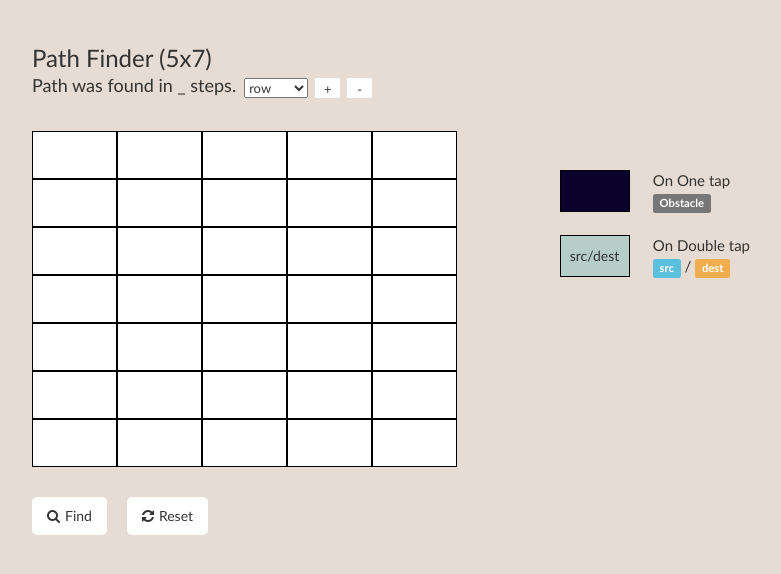
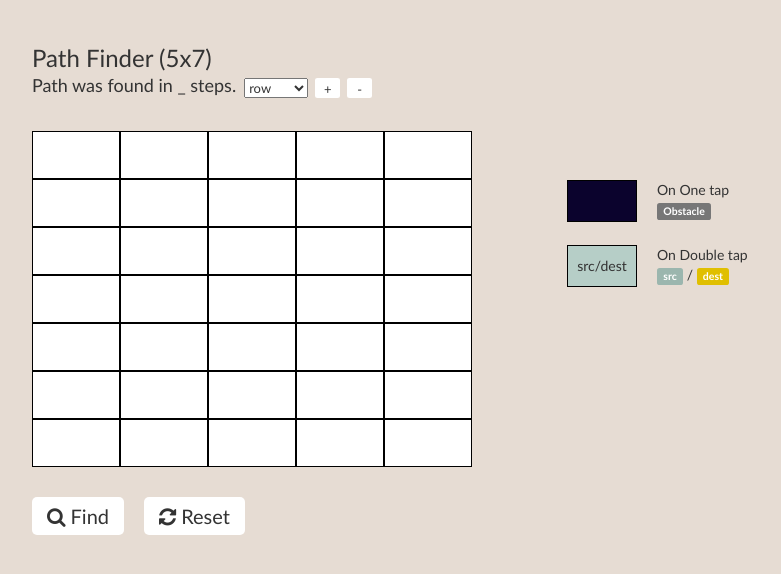
Before and after one commit to Keval9shah/web, a PHP site: page /pathFinder.html in a window 1280 px wide. Shown: the top 574 px of the page, without its empty margins (23-804 px from the left). Run offline with PHP 8.4, Linux system fonts and the light colour scheme.

Commit message:
ℹ added info

```diff
--- a/path finder/pathFinder.html
+++ b/path finder/pathFinder.html
@@ -27,20 +27,20 @@
         </div>
     </div>
     <div id="info">
-        <div class="row">
-            <div class="col-4">
-                <button style="width:70px;height:42px;background: #0b032d;"></button>
+        <div class="row1">
+            <div class="col1">
+                <button class="inf" style="background: #0b032d;"></button>
             </div>
-            <div class="col-5" style="font-size: 15px;">
+            <div class="col2">
                 On One tap <br>
                 <div class="label label-default">Obstacle</div>
             </div>
         </div><br>
-        <div class="row">
-            <div class="col-4">
-                <button style="width:70px;height:42px;background: #B6CEC7;">src/dest</button>
+        <div class="row1">
+            <div class="col1">
+                <button class="inf" style="background: #B6CEC7;">src/dest</button>
             </div>
-            <div class="col-5" style="font-size: 15px;">
+            <div class="col2">
                 On Double tap <br>
                 <div class="label label-info">src</div> /
                 <div class="label label-warning">dest</div>
@@ -50,7 +50,7 @@
     <script src="pf.js"></script>
     <div id='bottom'>
         <button class='bttn b1' title='Find' onclick='editMode(fiind)'><i class='fa fa-search' aria-hidden='true'></i>Find</button>
-        <button class='bttn' title='Reset' onclick='reset()'><i class='fa fa-refresh' aria-hidden='true'></i>Reset</button>
+        <button class='bttn b2' title='Reset' onclick='reset()'><i class='fa fa-refresh' aria-hidden='true'></i>Reset</button>
     </div>
 </body>
 
--- a/path finder/pf.css
+++ b/path finder/pf.css
@@ -1,7 +1,29 @@
+.inf {
+    cursor: default;
+    width: 70px;
+    height: 42px;
+}
+
+.row1 {
+    display: flex;
+}
+
+.col2 {
+    margin-left: 20px;
+}
+
 #info {
     position: absolute;
     width: 250px;
-    margin: 0 0 0 65px;
+    margin: 0 0 0 35px;
+}
+
+.label-info {
+    background: #9bb6ae;
+}
+
+.label-warning {
+    background: #e0bf00;
 }
 
 body {
@@ -88,22 +110,35 @@ select {
     margin: 40px;
 }
 
+.b1,
+.b2 {
+    font-size: 20px;
+}
+
 @media only screen and (max-width: 768px) {
     .grid {
-        margin: 132px 0 0 35px;
-        grid-template-columns: repeat(5, clamp(65px, 12%, 75px));
+        margin: 85px 0 0 35px;
+    }
+    #info {
+        margin-left: 15px;
+        display: flex;
+        width: 500px;
+        top: 112px;
+    }
+    .row1 {
+        margin-left: 20px;
     }
     body {
         background-color: lightblue;
     }
     button {
-        height: 45px;
+        height: 43px;
     }
     .txt {
         position: relative;
-        top: 35px;
         font-size: large;
-        left: 32px;
+        margin-left: 35px;
+        top: -10px;
     }
     .b1 {
         margin: 30px 0 0 35px;
@@ -116,7 +151,7 @@ select {
         grid-template-columns: repeat(5, clamp(55px, 12%, 70px));
     }
     body {
-        background-color: li;
+        background-color: lightblue;
     }
     button {
         height: 40px;
@@ -128,25 +163,11 @@ select {
         left: 22px;
     }
     .b1 {
-        margin: 30px 0 0 22px;
+        margin: 25px 0 0 22px;
+    }
+    .b1,
+    .b2 {
+        margin-top: 25px;
+        font-size: 14px;
     }
 }
-
-@media only screen and (min-width: 1435px) {
-    .grid {
-        margin: 150px 0 0 85px;
-        grid-template-columns: repeat(5, clamp(85px, 12%, 110px));
-    }
-    button {
-        height: 70px;
-    }
-    .b1 {
-        margin: 40px 0 0 85px;
-    }
-    .txt {
-        position: relative;
-        font-size: 30px;
-        top: 190px;
-        left: 700px;
-    }
-}
--- a/path finder/pf.js
+++ b/path finder/pf.js
@@ -4,21 +4,47 @@ for (var i = 1; i < (size[0] * size[1]) + 1; i++) {
     document.write("<button onclick='clicked(this.id)' id='x" + i + "'></button>");
 }
 document.write("</div>");
-
+var btnWd = 68;
+var btnWd2 = 85;
 
 document.getElementsByTagName("h3")[0].innerHTML = "Path Finder   (" + size[0] + "x" + size[1] + ")";
-document.getElementsByClassName("grid")[0].style.gridTemplateColumns = "repeat(" + size[0] + ", clamp(68px, 12%, 85px)";
+if (window.matchMedia("(max-width: 1680px) and (min-width:1080px)").matches) {
+    btnWd = 72;
+    btnWd2 = 88;
+} else if (window.matchMedia("(max-width: 1080px) and (min-width:786px)").matches) {
+    btnWd = 68;
+    btnWd2 = 85;
+} else if (window.matchMedia("(max-width: 786px) and (min-width:399px)").matches) {
+    btnWd = 63;
+    btnWd2 = 72;
+}
+
+document.getElementsByClassName("grid")[0].style.gridTemplateColumns = "repeat(" + size[0] + ", clamp(" + btnWd + "px, 12%, " + btnWd2 + "px)";
+
 
 var arr = new Array(size[0]).fill(0).map(() => new Array(size[1]).fill(0).map(() => new Array(3).fill(0)));
 var sd = new Array(2).fill(-1).map(() => new Array(2).fill(-1));
 var pinFull = 3;
 
-if (window.matchMedia("(min-width: 1000px)").matches) {
-    document.getElementById("info").style.top = "170px";
-    x = 55 + 45 + 5 * 85;
-    document.getElementById("info").style.left = x + "px";
+
+var info = document.getElementById("info");
+var txt = document.getElementsByClassName("txt")[0];
+var lng = document.getElementById("x1").offsetWidth;
+if (window.matchMedia("(max-width:1680px) and (min-width:1080px)").matches) {
+    info.style.top = "180px";
+    txt.style.top = "80px";
+    x = 55 + 45 + 5 * lng;
+    info.style.left = x + 15 + "px";
+} else if (window.matchMedia("(max-width: 1080px) and (min-width:786px)").matches) {
+    info.style.top = "180px";
+    txt.style.top = "80px";
+    x = 55 + 45 + 5 * lng;
+    info.style.left = x + 15 + "px";
 }
 
+window.addEventListener('resize', () => {
+    location.reload();
+});
 
 function clicked(xclass) {
     var x, y;
@@ -175,7 +201,7 @@ function findDist(x) {
     destDist[0] = Math.abs(crntBtn[0] - sd[0][0]);
     destDist[1] = Math.abs(crntBtn[1] - sd[0][1]);
     destDist[3] = Math.min(destDist[0], destDist[1])
-    destDist[4] = destDist[3] * 7 + (destDist[0] - destDist[3]) * 5 + (destDist[1] - destDist[3]) * 5;
+    destDist[4] = destDist[3] * 4 + (destDist[0] - destDist[3]) * 3 + (destDist[1] - destDist[3]) * 3;
     if (x[0] == sd[1][0] && x[1] == sd[1][1]) {
         return 1;
     }
@@ -270,8 +296,9 @@ function plus() {
     }
     document.getElementsByTagName("h3")[0].innerHTML = "Path Finder   (" + size[0] + "x" + size[1] + ")";
     if (window.matchMedia("(min-width: 1000px)").matches) {
-        x = 55 + 45 + Math.max(3, size[0]) * 85;
-        document.getElementById("info").style.left = x + "px";
+        var lng = document.getElementById("x1").offsetWidth;
+        x = 55 + 45 + size[0] * lng;
+        info.style.left = x + 15 + "px";
     }
 }
 
@@ -333,7 +360,8 @@ function minus() {
     }
     document.getElementsByTagName("h3")[0].innerHTML = "Path Finder   (" + size[0] + "x" + size[1] + ")";
     if (window.matchMedia("(min-width: 1000px)").matches) {
-        x = 55 + 45 + Math.max(3, size[0]) * 85;
-        document.getElementById("info").style.left = x + "px";
+        var lng = document.getElementById("x1").offsetWidth;
+        x = 55 + 45 + size[0] * lng;
+        info.style.left = x + 15 + "px";
     }
 }
```
